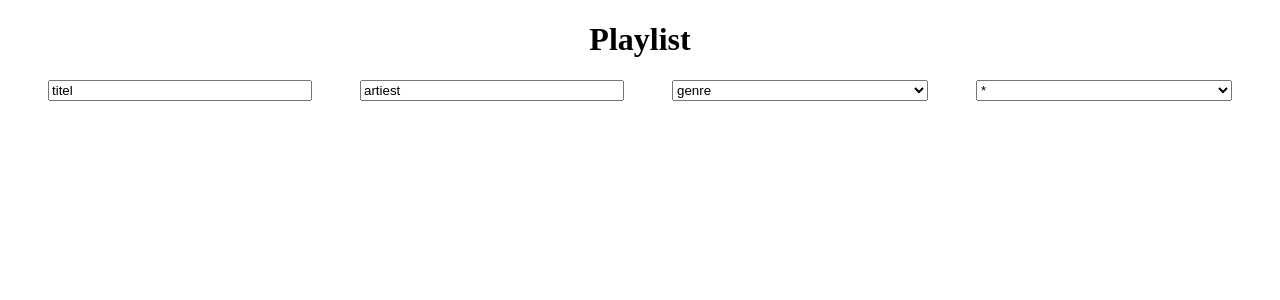
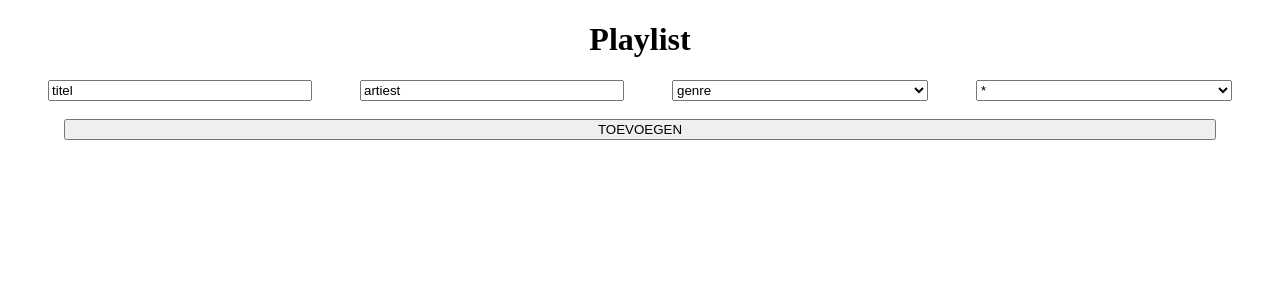
Before and after one commit to Doedels/W5D5-Playlist, a React (Create React App) app: page / in a window 1280 px wide. Shown: the top 300 px of the page. Built offline with nearby package versions, Linux system fonts and the light colour scheme.

Commit message:
Toevoegen button en handler en aanpassen state

```diff
--- a/src/App.css
+++ b/src/App.css
@@ -11,3 +11,7 @@
 .header select {
   width: 20%;
 }
+
+.toevoegenBtn {
+  width: 90%;
+}
--- a/src/Components/Input.js
+++ b/src/Components/Input.js
@@ -2,6 +2,7 @@ import React from 'react';
 
 const input = (props) => {
     return (
+        <div>
             <div className={'header'}>
                 <input type='text' name='titel' defaultValue='titel' onChange={props.inputHandler} ></input>
                 <input type='text' name='artiest' defaultValue='artiest' onChange={props.inputHandler} ></input>
@@ -19,6 +20,8 @@ const input = (props) => {
                     <option value="****">****</option>
                     <option value="*****">*****</option>
                 </select>
+            </div><br />
+            <button className={'toevoegenBtn'} onClick={props.addSongHandler} >TOEVOEGEN</button>
         </div>
     )
 };
--- a/src/Containers/Body.js
+++ b/src/Containers/Body.js
@@ -3,24 +3,32 @@ import Input from '../Components/Input';
 
 class Body extends Component {
     state = {
-        titel: null,
-        artiest: null,
-        genre: null,
-        rating: null
+        row: {
+            titel: null,
+            artiest: null,
+            genre: null,
+            rating: null
+        },
+        allRows: []
     }
 
     inputHandler = (event) => {
-        this.setState({ [event.target.name]: event.target.value });
+        const rowCopy = { ...this.state.row };
+        rowCopy[event.target.name] = event.target.value
+        this.setState({ row: rowCopy });
+    }
+
+    addSongHandler = () => {
+        const allRowsCopy = this.state.allRows.concat(this.state.row);
+        this.setState({ allRows: allRowsCopy })
     }
 
     render() {
         return (
             <div>
-                <Input inputHandler={this.inputHandler} />
-                <h1>{this.state.titel}</h1>
-                <h1>{this.state.artiest}</h1>
-                <h1>{this.state.genre}</h1>
-                <h1>{this.state.rating}</h1>
+                <Input inputHandler={this.inputHandler} addSongHandler={this.addSongHandler} />
+                <h1>{this.state.allRows.map(row => `${row.titel} ${row.artiest} ${row.genre} ${row.rating}`)}</h1>
+
             </div>
         )
     }
```
Lines whose indentation alone changed are shown as unchanged.
